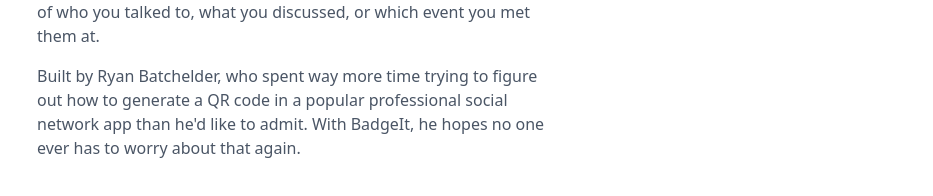
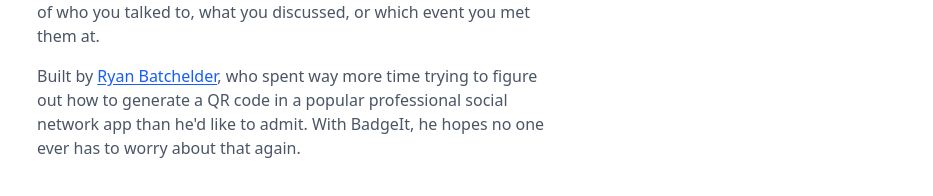
Before and after one commit to rdbatch/BadgeIt, a React (Vite) app in the folder frontend/: page /about in a window 1280 px wide. Shown: the part 492-688 px from the top of the page, without its empty margins (347-1280 px from the left). Built offline with nearby package versions, Linux system fonts and the light colour scheme.

Commit message:
Add self-link to about page

```diff
--- a/frontend/src/pages/AboutPage.tsx
+++ b/frontend/src/pages/AboutPage.tsx
@@ -131,7 +131,14 @@
             track of who you talked to, what you discussed, or which event you met them at.
           </p>
           <p>
-            Built by Ryan Batchelder, who spent way more time trying to figure out how to generate a QR code in a popular professional social network app than he'd like to admit.
+            Built by{' '}
+            <a
+              href="https://badgeit.app/@rdbatch"
+              className={`underline underline-offset-2 transition-opacity hover:opacity-80 ${activeTheme.accent}`}
+            >
+              Ryan Batchelder
+            </a>
+            , who spent way more time trying to figure out how to generate a QR code in a popular professional social network app than he'd like to admit.
             With BadgeIt, he hopes no one ever has to worry about that again.
           </p>
         </div>
```
